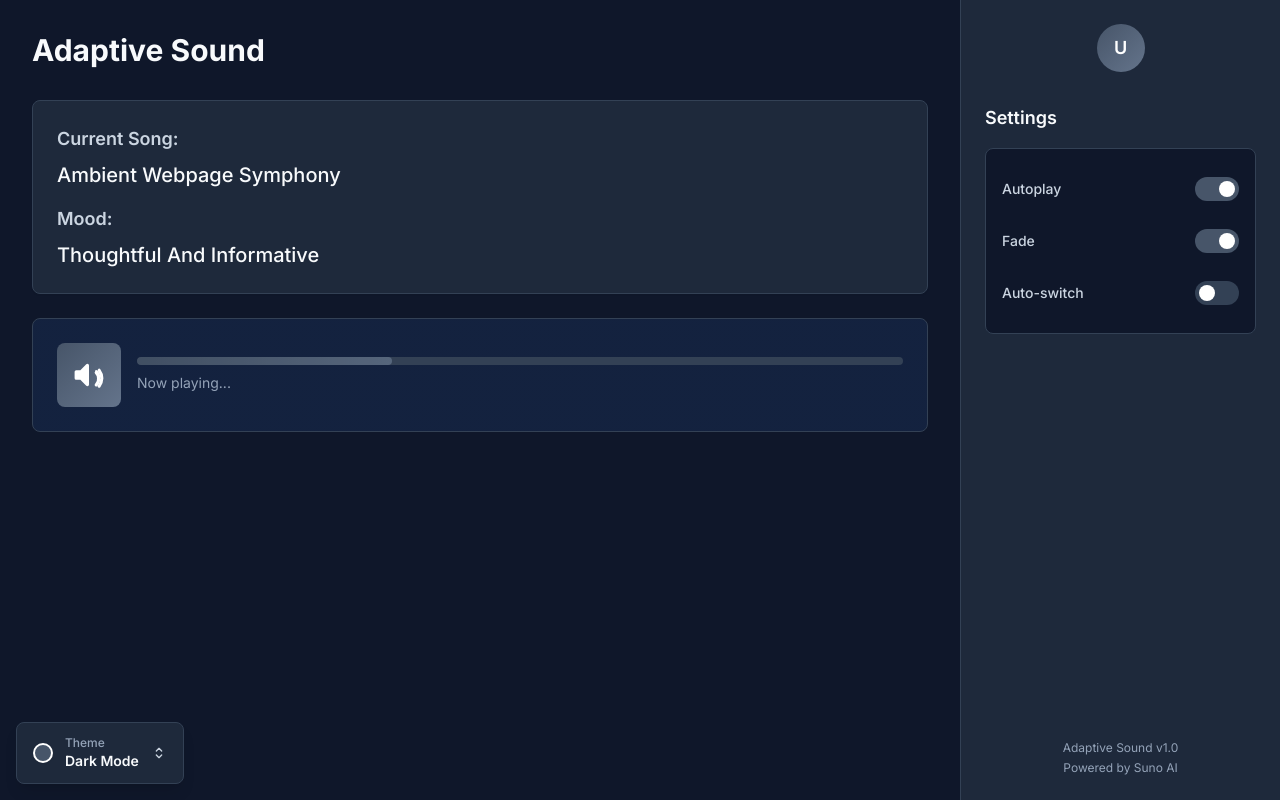
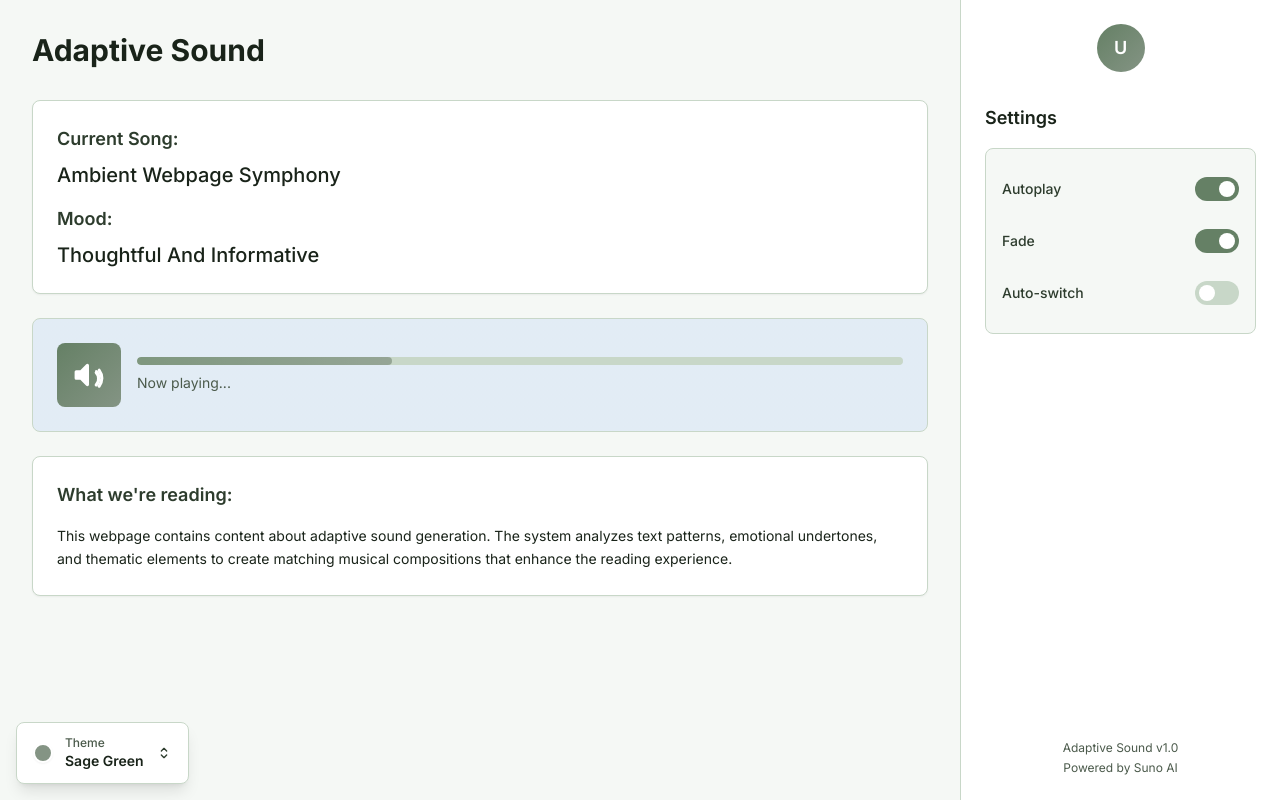
Before and after one commit to dsnarne/adaptive_sound, a Next.js app: page / in a window 1280 px wide. Built offline with nearby package versions, Linux system fonts and the light colour scheme.

Commit message:
updated UI with color schemes

```diff
--- a/app/components/BottomThemeToggle.tsx
+++ b/app/components/BottomThemeToggle.tsx
@@ -17,7 +17,7 @@ export default function BottomThemeToggle() {
 
   const getThemeDisplayName = (theme: string) => {
     switch (theme) {
-      case 'blue': return 'Dark Mode';
+      case 'blue': return 'Dark Blue';
       case 'green': return 'Sage Green';
       case 'orange': return 'Muted Orange';
       default: return theme;
--- a/app/components/MainContent.tsx
+++ b/app/components/MainContent.tsx
@@ -1,9 +1,10 @@
 interface MainContentProps {
   currentSong: string;
   mood: string;
+  readingContent?: string;
 }
 
-export default function MainContent({ currentSong, mood }: MainContentProps) {
+export default function MainContent({ currentSong, mood, readingContent }: MainContentProps) {
   return (
     <div
       className="flex-1 p-8"
@@ -99,6 +100,28 @@ export default function MainContent({ currentSong, mood }: MainContentProps) {
               </div>
             </div>
           </div>
+
+          {/* What we're reading section */}
+          <div
+            className="rounded-lg shadow-sm border p-6"
+            style={{
+              backgroundColor: 'var(--color-surface)',
+              borderColor: 'var(--color-border)'
+            }}
+          >
+            <h2
+              className="text-lg font-semibold mb-4"
+              style={{ color: 'var(--color-text-secondary)' }}
+            >
+              What we're reading:
+            </h2>
+            <div
+              className="text-sm leading-relaxed"
+              style={{ color: 'var(--color-text-primary)' }}
+            >
+              {readingContent || 'Analyzing webpage content to generate personalized music based on the mood and themes detected in the text...'}
+            </div>
+          </div>
         </div>
       </div>
     </div>
--- a/app/components/ThemeProvider.tsx
+++ b/app/components/ThemeProvider.tsx
@@ -13,7 +13,7 @@ interface ThemeContextType {
 const ThemeContext = createContext<ThemeContextType | undefined>(undefined);
 
 export function ThemeProvider({ children }: { children: ReactNode }) {
-  const [themeName, setThemeName] = useState('blue');
+  const [themeName, setThemeName] = useState('green');
   const currentTheme = colorSchemes[themeName];
   const availableThemes = Object.keys(colorSchemes);
 
--- a/app/page.tsx
+++ b/app/page.tsx
@@ -15,6 +15,7 @@ export default function Home() {
   // Music state
   const [currentSong, setCurrentSong] = useState('Ambient Webpage Symphony')
   const [mood, setMood] = useState('thoughtful and informative')
+  const [readingContent, setReadingContent] = useState('This webpage contains content about adaptive sound generation. The system analyzes text patterns, emotional undertones, and thematic elements to create matching musical compositions that enhance the reading experience.')
 
   const handleProfileClick = () => {
     console.log('Profile clicked')
@@ -27,6 +28,7 @@ export default function Home() {
         <MainContent
           currentSong={currentSong}
           mood={mood}
+          readingContent={readingContent}
         />
 
         <Sidebar
--- a/app/themes/colorSchemes.ts
+++ b/app/themes/colorSchemes.ts
@@ -33,33 +33,33 @@ export const colorSchemes: Record<string, ColorScheme> = {
 
   green: {
     name: 'Sage Green',
-    primary: 'rgb(132, 148, 132)', // sage green
-    secondary: 'rgb(159, 175, 159)', // lighter sage
-    accent: 'rgb(186, 202, 186)', // very light sage
-    background: 'rgb(247, 249, 247)', // sage-tinted white
+    primary: 'rgb(101, 128, 101)', // darker sage green for better contrast
+    secondary: 'rgb(132, 148, 132)', // medium sage
+    accent: 'rgb(159, 175, 159)', // light sage
+    background: 'rgb(245, 248, 245)', // sage-tinted white
     surface: 'rgb(255, 255, 255)',
     text: {
-      primary: 'rgb(45, 55, 45)', // dark sage
-      secondary: 'rgb(75, 85, 75)', // medium sage
-      muted: 'rgb(105, 115, 105)' // muted sage
+      primary: 'rgb(25, 35, 25)', // much darker sage for better contrast
+      secondary: 'rgb(45, 60, 45)', // dark sage
+      muted: 'rgb(75, 90, 75)' // medium sage
     },
-    border: 'rgb(220, 230, 220)', // light sage border
-    hover: 'rgb(105, 121, 105)' // darker sage
+    border: 'rgb(200, 215, 200)', // sage border
+    hover: 'rgb(85, 110, 85)' // darker sage hover
   },
 
   orange: {
     name: 'Muted Orange',
-    primary: 'rgb(180, 130, 90)', // muted orange
-    secondary: 'rgb(160, 115, 80)', // darker muted orange
-    accent: 'rgb(200, 150, 110)', // lighter muted orange
-    background: 'rgb(252, 249, 246)', // warm off-white
+    primary: 'rgb(160, 110, 70)', // darker muted orange for better contrast
+    secondary: 'rgb(140, 95, 60)', // even darker orange
+    accent: 'rgb(180, 130, 90)', // medium orange
+    background: 'rgb(250, 246, 242)', // warm off-white
     surface: 'rgb(255, 255, 255)',
     text: {
-      primary: 'rgb(80, 60, 40)', // dark brown
-      secondary: 'rgb(110, 85, 65)', // medium brown
-      muted: 'rgb(140, 110, 90)' // light brown
+      primary: 'rgb(60, 40, 25)', // much darker brown for better contrast
+      secondary: 'rgb(90, 65, 45)', // dark brown
+      muted: 'rgb(120, 90, 70)' // medium brown
     },
-    border: 'rgb(235, 225, 215)', // warm beige border
-    hover: 'rgb(150, 110, 75)' // darker muted orange
+    border: 'rgb(220, 205, 190)', // warm beige border
+    hover: 'rgb(130, 90, 55)' // darker orange hover
   }
 };
```
